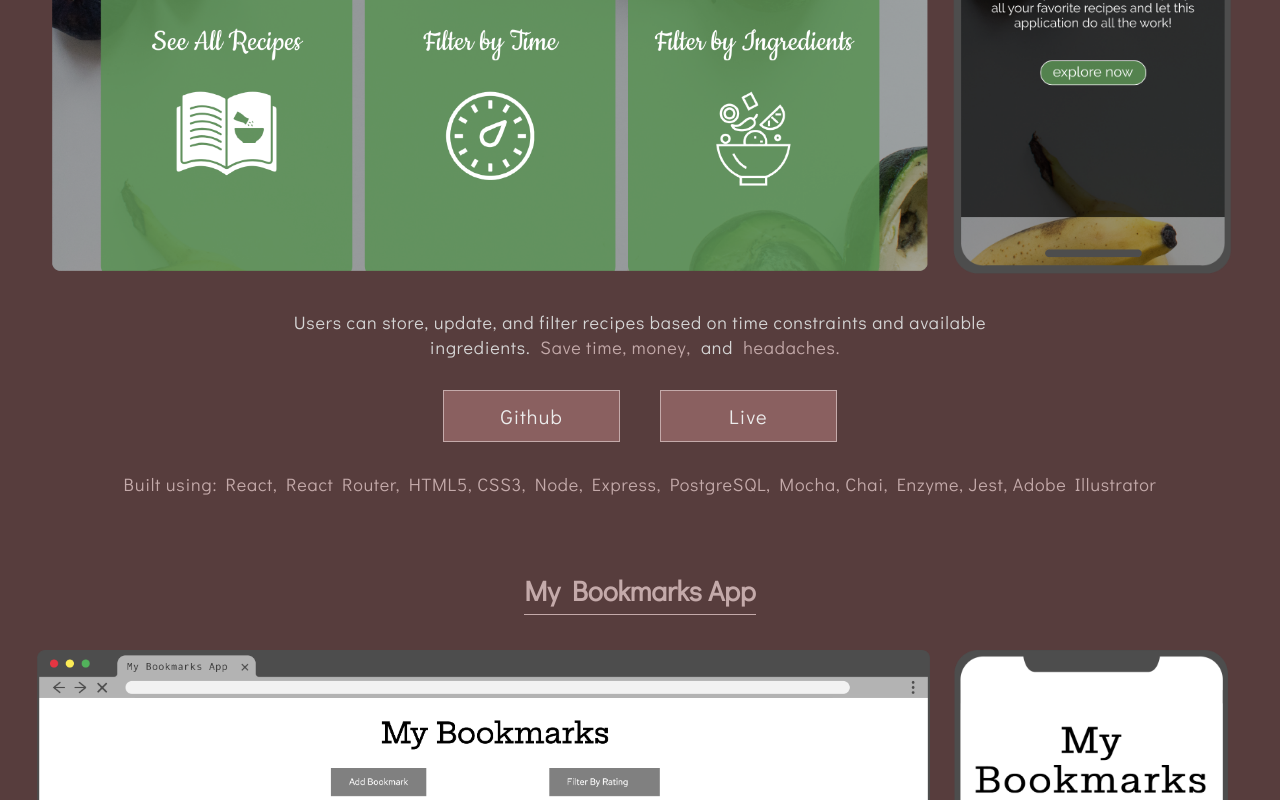
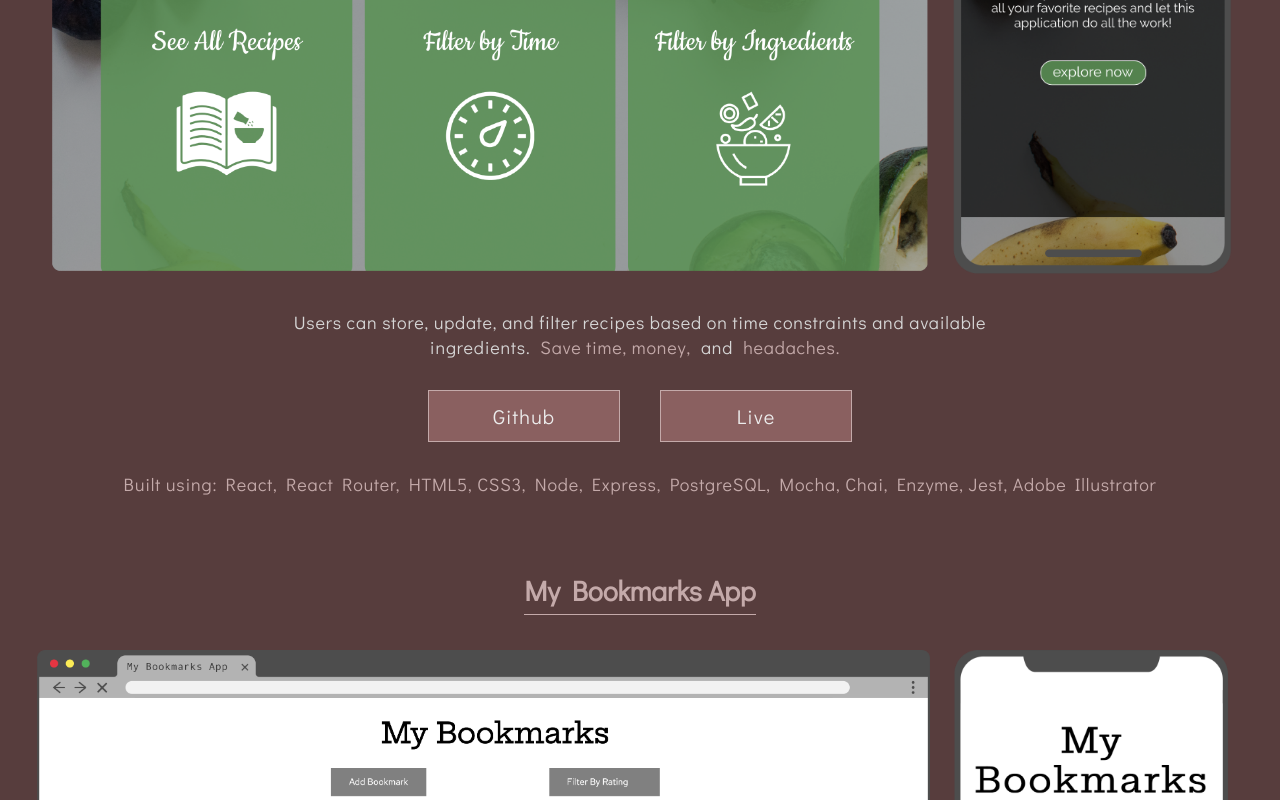
Before and after one commit to nphiukhao/portfolio, a React (Create React App) app: page / in a window 1280 px wide. Shown: the part 4808-5608 px from the top of the page. Built offline with nearby package versions, Linux system fonts and the light colour scheme.

Commit message:
minor css

```diff
--- a/src/App.css
+++ b/src/App.css
@@ -279,6 +279,12 @@ h3 {
     transition: all ease-in-out 300ms;
 }
 
+/* ------ special case -----*/
+.icook-doc{
+    width:100%;
+}
+
+
 /* -------------------- footer --------------------------*/
 
 footer {
--- a/src/components/Projects.js
+++ b/src/components/Projects.js
@@ -68,7 +68,7 @@ export default function Projects() {
                   <img className="fullscreenshot" src={ICookFullscreen} alt="Browser screenshot of My Bookmarks App"/>
                   <img className= "mobilescreenshot" src={ICookMobile} alt="Mobile screenshot of My Bookmarks App"/>
           </div>
-          <section role="document">
+          <section className='icook-doc' role="document">
               <p className="p-explain"> Users can store, update, and filter recipes based on time constraints and available ingredients.<span className="green">Save time, money,</span>and<span className="green">headaches.</span></p>
               <div className="projectLinks">
                   <a href='https://github.com/nphiukhao/ICook-App-client' target="_blank" rel="noopener noreferrer">Github</a>
```
